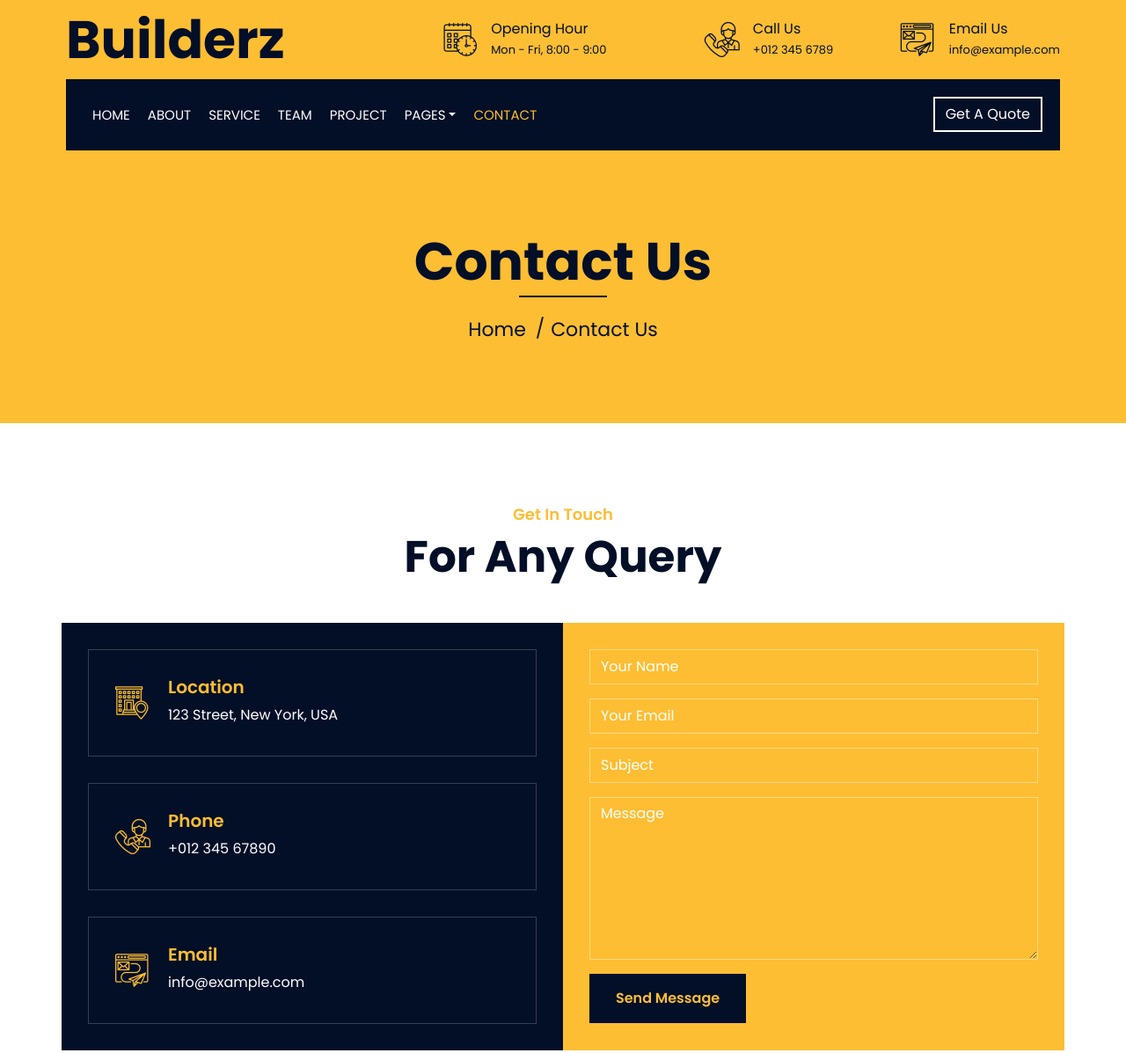
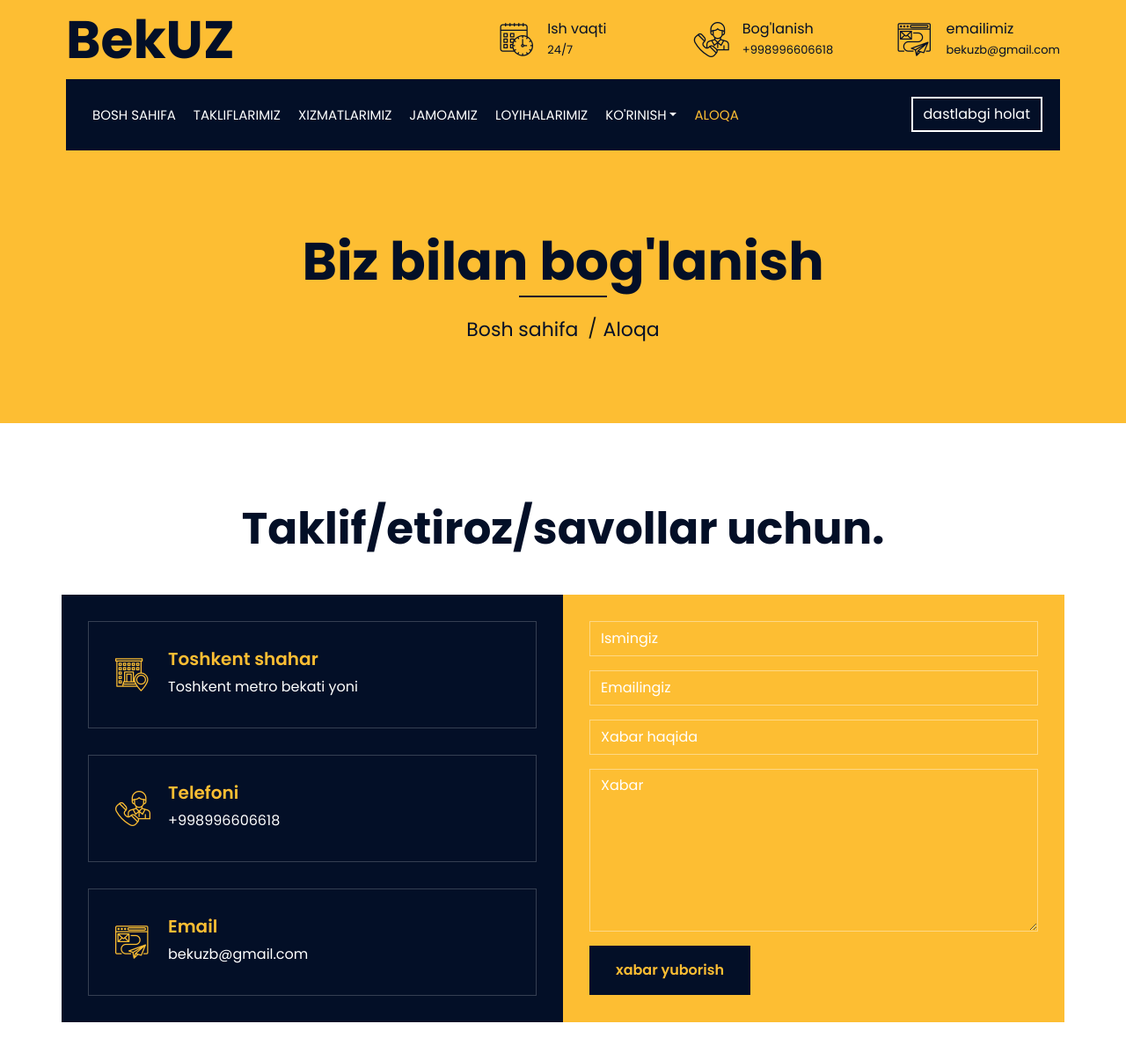
Before and after one commit to Baxtiyor-UZB/bekuz.uz, a plain HTML site: page contact.html in a window 1280 px wide. Shown: the top 1197 px of the page at 88% size. Drawn offline with nearby package versions, Linux system fonts and the light colour scheme.

Commit message:
Signed-off-by: Baxtiyor-UZB <uzbekpy@gmail.com>

```diff
--- a/contact.html
+++ b/contact.html
@@ -2,7 +2,7 @@
 <html lang="en">
     <head>
         <meta charset="utf-8">
-        <title>Builderz - Construction Company Website Template</title>
+        <title>BekUZ</title>
         <meta content="width=device-width, initial-scale=1.0" name="viewport">
         <meta content="Construction Company Website Template" name="keywords">
         <meta content="Construction Company Website Template" name="description">
@@ -36,7 +36,7 @@
                         <div class="col-lg-4 col-md-12">
                             <div class="logo">
                                 <a href="index.html">
-                                    <h1>Builderz</h1>
+                                    <h1>BekUZ</h1>
                                     <!-- <img src="img/logo.jpg" alt="Logo"> -->
                                 </a>
                             </div>
@@ -49,8 +49,8 @@
                                             <i class="flaticon-calendar"></i>
                                         </div>
                                         <div class="top-bar-text">
-                                            <h3>Opening Hour</h3>
-                                            <p>Mon - Fri, 8:00 - 9:00</p>
+                                            <h3>Ish vaqti</h3>
+                                            <p>24/7</p>
                                         </div>
                                     </div>
                                 </div>
@@ -60,8 +60,8 @@
                                             <i class="flaticon-call"></i>
                                         </div>
                                         <div class="top-bar-text">
-                                            <h3>Call Us</h3>
-                                            <p>+012 345 6789</p>
+                                            <h3>Bog'lanish</h3>
+                                            <p>+998996606618</p>
                                         </div>
                                     </div>
                                 </div>
@@ -71,8 +71,8 @@
                                             <i class="flaticon-send-mail"></i>
                                         </div>
                                         <div class="top-bar-text">
-                                            <h3>Email Us</h3>
-                                            <p>info@example.com</p>
+                                            <h3>emailimiz</h3>
+                                            <p>bekuzb@gmail.com</p>
                                         </div>
                                     </div>
                                 </div>
@@ -94,22 +94,22 @@
 
                         <div class="collapse navbar-collapse justify-content-between" id="navbarCollapse">
                             <div class="navbar-nav mr-auto">
-                                <a href="index.html" class="nav-item nav-link">Home</a>
-                                <a href="about.html" class="nav-item nav-link">About</a>
-                                <a href="service.html" class="nav-item nav-link">Service</a>
-                                <a href="team.html" class="nav-item nav-link">Team</a>
-                                <a href="portfolio.html" class="nav-item nav-link">Project</a>
+                                <a href="index.html" class="nav-item nav-link">Bosh sahifa</a>
+                                <a href="about.html" class="nav-item nav-link">Takliflarimiz</a>
+                                <a href="service.html" class="nav-item nav-link">Xizmatlarimiz</a>
+                                <a href="team.html" class="nav-item nav-link">Jamoamiz</a>
+                                <a href="portfolio.html" class="nav-item nav-link">Loyihalarimiz</a>
                                 <div class="nav-item dropdown">
-                                    <a href="#" class="nav-link dropdown-toggle" data-toggle="dropdown">Pages</a>
+                                    <a href="#" class="nav-link dropdown-toggle" data-toggle="dropdown">Ko'rinish</a>
                                     <div class="dropdown-menu">
-                                        <a href="blog.html" class="dropdown-item">Blog Page</a>
-                                        <a href="single.html" class="dropdown-item">Single Page</a>
+                                        <a href="blog.html" class="dropdown-item">Ko'p sahifali</a>
+                                        <a href="single.html" class="dropdown-item">Bir sahifali</a>
                                     </div>
                                 </div>
-                                <a href="contact.html" class="nav-item nav-link active">Contact</a>
+                                <a href="contact.html" class="nav-item nav-link active">Aloqa</a>
                             </div>
                             <div class="ml-auto">
-                                <a class="btn" href="#">Get A Quote</a>
+                                <a class="btn" href="#">dastlabgi holat</a>
                             </div>
                         </div>
                     </nav>
@@ -123,11 +123,11 @@
                 <div class="container">
                     <div class="row">
                         <div class="col-12">
-                            <h2>Contact Us</h2>
+                            <h2>Biz bilan bog'lanish</h2>
                         </div>
                         <div class="col-12">
-                            <a href="">Home</a>
-                            <a href="">Contact Us</a>
+                            <a href="">Bosh sahifa</a>
+                            <a href="">Aloqa</a>
                         </div>
                     </div>
                 </div>
@@ -139,8 +139,8 @@
             <div class="contact wow fadeInUp">
                 <div class="container">
                     <div class="section-header text-center">
-                        <p>Get In Touch</p>
-                        <h2>For Any Query</h2>
+
+                        <h2>Taklif/etiroz/savollar uchun.</h2>
                     </div>
                     <div class="row">
                         <div class="col-md-6">
@@ -148,22 +148,22 @@
                                 <div class="contact-item">
                                     <i class="flaticon-address"></i>
                                     <div class="contact-text">
-                                        <h2>Location</h2>
-                                        <p>123 Street, New York, USA</p>
+                                        <h2>Toshkent shahar</h2>
+                                        <p>Toshkent metro bekati yoni</p>
                                     </div>
                                 </div>
                                 <div class="contact-item">
                                     <i class="flaticon-call"></i>
                                     <div class="contact-text">
-                                        <h2>Phone</h2>
-                                        <p>+012 345 67890</p>
+                                        <h2>Telefoni</h2>
+                                        <p>+998996606618</p>
                                     </div>
                                 </div>
                                 <div class="contact-item">
                                     <i class="flaticon-send-mail"></i>
                                     <div class="contact-text">
                                         <h2>Email</h2>
-                                        <p>info@example.com</p>
+                                        <p>bekuzb@gmail.com</p>
                                     </div>
                                 </div>
                             </div>
@@ -173,23 +173,23 @@
                                 <div id="success"></div>
                                 <form name="sentMessage" id="contactForm" novalidate="novalidate">
                                     <div class="control-group">
-                                        <input type="text" class="form-control" id="name" placeholder="Your Name" required="required" data-validation-required-message="Please enter your name" />
+                                        <input type="text" class="form-control" id="name" placeholder="Ismingiz" required="required" data-validation-required-message="Please enter your name" />
                                         <p class="help-block text-danger"></p>
                                     </div>
                                     <div class="control-group">
-                                        <input type="email" class="form-control" id="email" placeholder="Your Email" required="required" data-validation-required-message="Please enter your email" />
+                                        <input type="email" class="form-control" id="email" placeholder="Emailingiz" required="required" data-validation-required-message="Please enter your email" />
                                         <p class="help-block text-danger"></p>
                                     </div>
                                     <div class="control-group">
-                                        <input type="text" class="form-control" id="subject" placeholder="Subject" required="required" data-validation-required-message="Please enter a subject" />
+                                        <input type="text" class="form-control" id="subject" placeholder="Xabar haqida" required="required" data-validation-required-message="Please enter a subject" />
                                         <p class="help-block text-danger"></p>
                                     </div>
                                     <div class="control-group">
-                                        <textarea class="form-control" id="message" placeholder="Message" required="required" data-validation-required-message="Please enter your message"></textarea>
+                                        <textarea class="form-control" id="message" placeholder="Xabar" required="required" data-validation-required-message="Please enter your message"></textarea>
                                         <p class="help-block text-danger"></p>
                                     </div>
                                     <div>
-                                        <button class="btn" type="submit" id="sendMessageButton">Send Message</button>
+                                        <button class="btn" type="submit" id="sendMessageButton">xabar yuborish</button>
                                     </div>
                                 </form>
                             </div>
@@ -202,8 +202,8 @@
 
             <!-- Footer Start -->
             <div class="footer wow fadeIn" data-wow-delay="0.3s">
-                <div class="container">
-                    <div class="row">
+                <!-- <div class="container"> -->
+                    <!-- <div class="row">
                         <div class="col-md-6 col-lg-3">
                             <div class="footer-contact">
                                 <h2>Office Contact</h2>
@@ -261,14 +261,14 @@
                         <a href="">Help</a>
                         <a href="">FQAs</a>
                     </div>
-                </div>
+                </div> -->
                 <div class="container copyright">
                     <div class="row">
                         <div class="col-md-6">
-                            <p>&copy; <a href="#">Your Site Name</a>, All Right Reserved.</p>
+                            <p>&copy; <a href="#">BekUZ</a><br> Siz kutgan imkoniyatlar</p>
                         </div>
                         <div class="col-md-6">
-                            <p>Designed By <a href="https://htmlcodex.com">HTML Codex</a></p>
+                            <p>Sayt ustalari <a href="#">UZBpy firmasi</a></p>
                         </div>
                     </div>
                 </div>
```
Also changed, not shown: index.html (+18 -18 lines).
